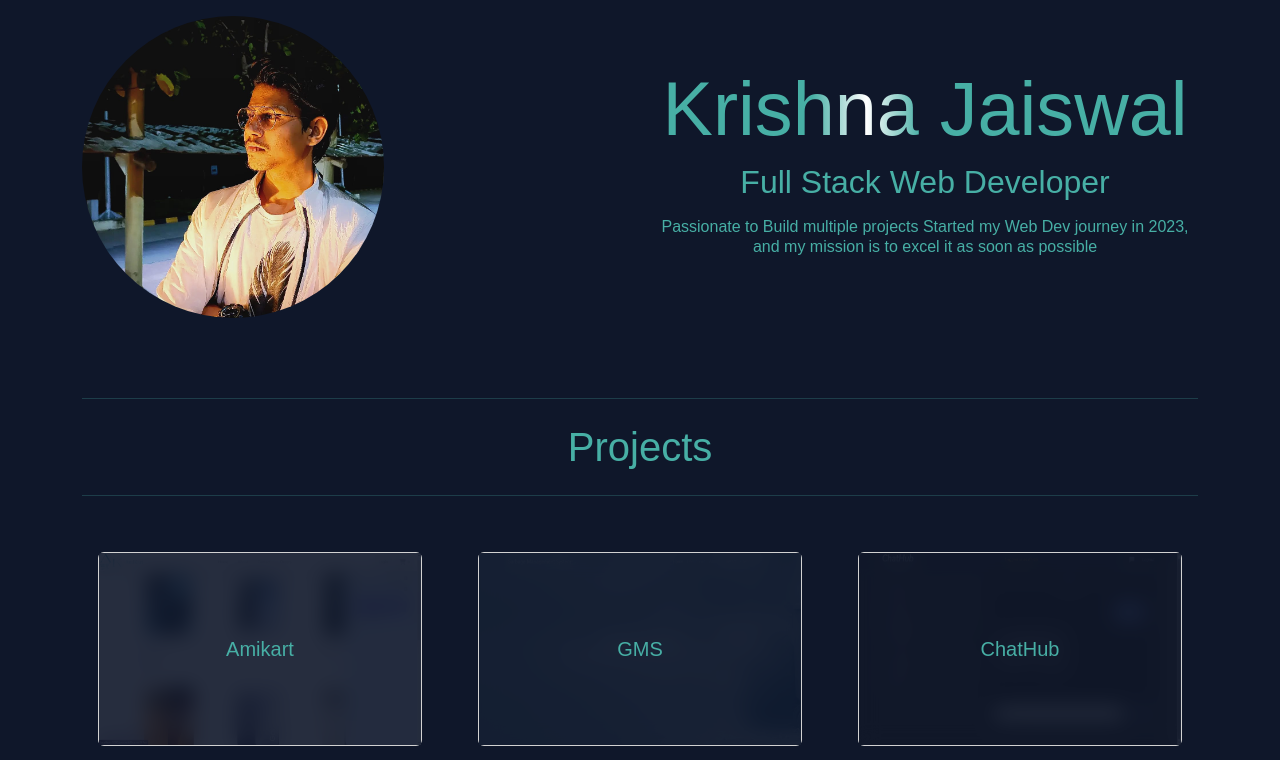
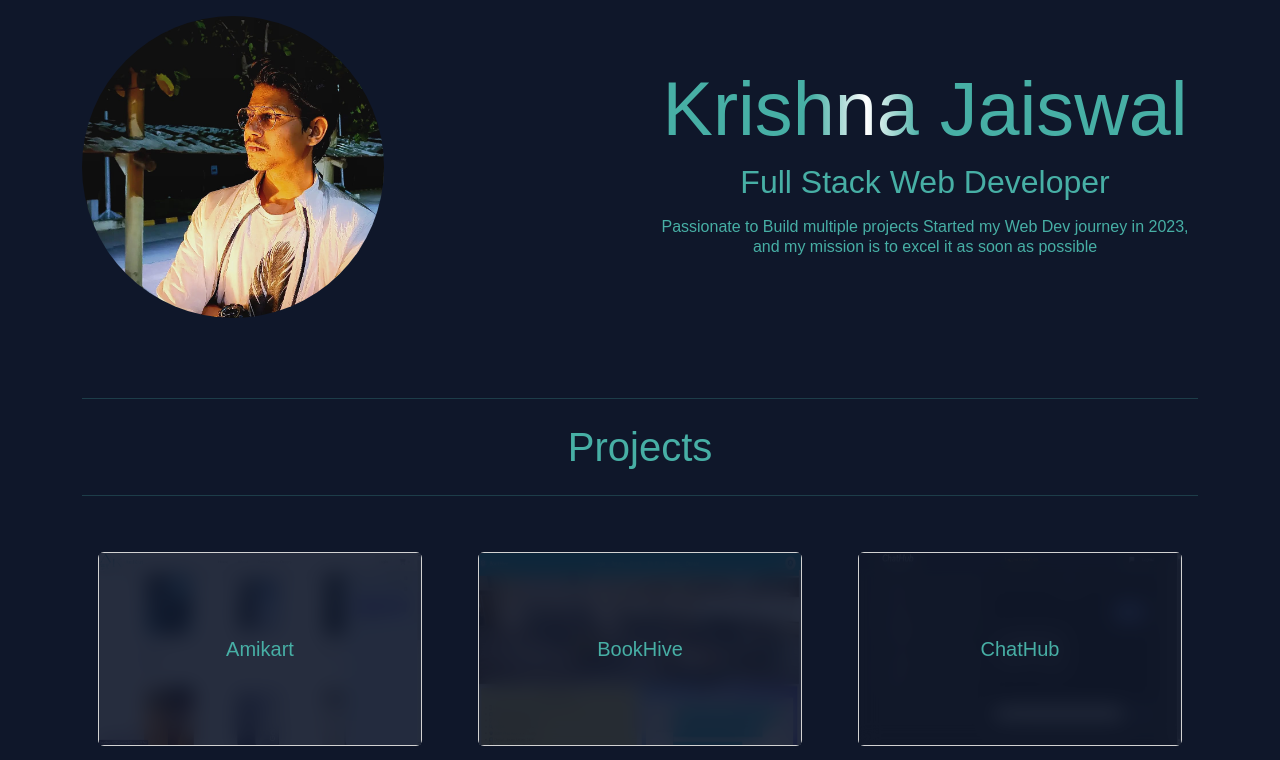
Before and after one commit to kjkrishnakj/portfolio, a React (Create React App) app: page / in a window 1280 px wide. Shown: the top 760 px of the page. Built offline with nearby package versions, Linux system fonts and the light colour scheme.

Commit message:
bookhive added

```diff
--- a/src/components/Projects.js
+++ b/src/components/Projects.js
@@ -5,6 +5,7 @@ import notebook_proof from "../photos/notebook_proof.png"
 import text_proof from "../photos/text_proof.png"
 import mm_proof from "../photos/mm_proof.png"
 import tooooodles_proof from "../photos/tooooodles_pic.png"
+import BookHive_thumbnail from "../photos/BookHive_thumbnail.png"
 // import bmi_proof from "../photos/bmi_proof.png"
 import cv_proof from "../photos/cv_proof.png"
 import amikart_proof from "../photos/amikart_proof.jpg"
@@ -37,11 +38,11 @@ export default function Projects() {
                     </a>
                 </div>
                 <div className="col-md-4">
-                    <a href="https://658fd24d541fd545e1004f2d--heroic-beignet-20354d.netlify.app/" target="_blank" rel="noreferrer">
+                    <a href="https://libathon.vercel.app/" target="_blank" rel="noreferrer">
                     <div className="card mx-3 my-2" style={{ width: "18rem;" }}>
-                        <img src={wm_proof} style={{ height: "12rem" }} className="card-img-top image" alt="..." />
+                        <img src={BookHive_thumbnail} style={{ height: "12rem" }} className="card-img-top image" alt="..." />
                         <div class="overlay">
-                            <div class="text">GMS</div>
+                            <div class="text">BookHive</div>
                         </div>
                     </div>
                     </a>
```
Also changed, not shown: src/photos/BookHive_thumbnail.png (added).
